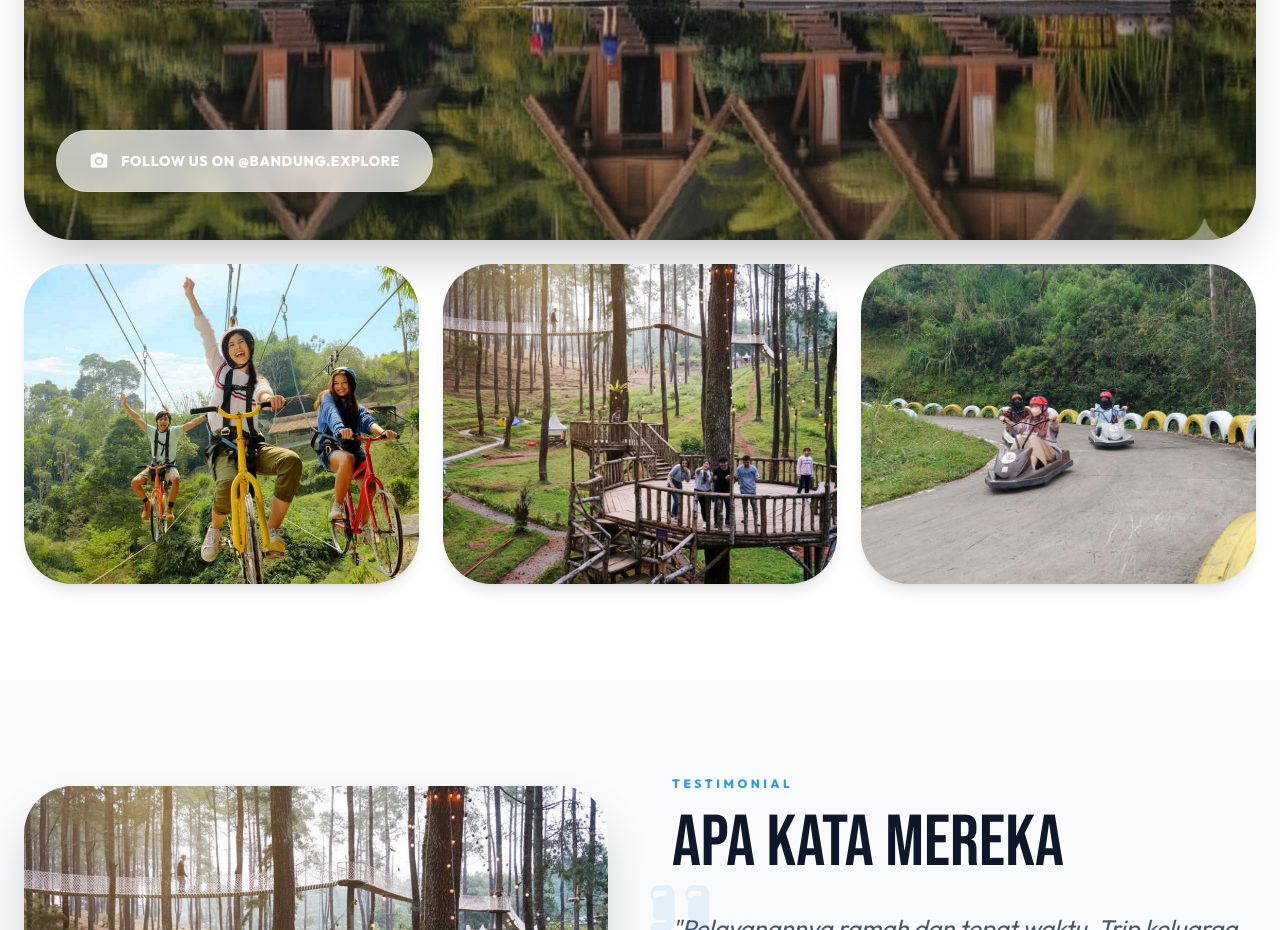
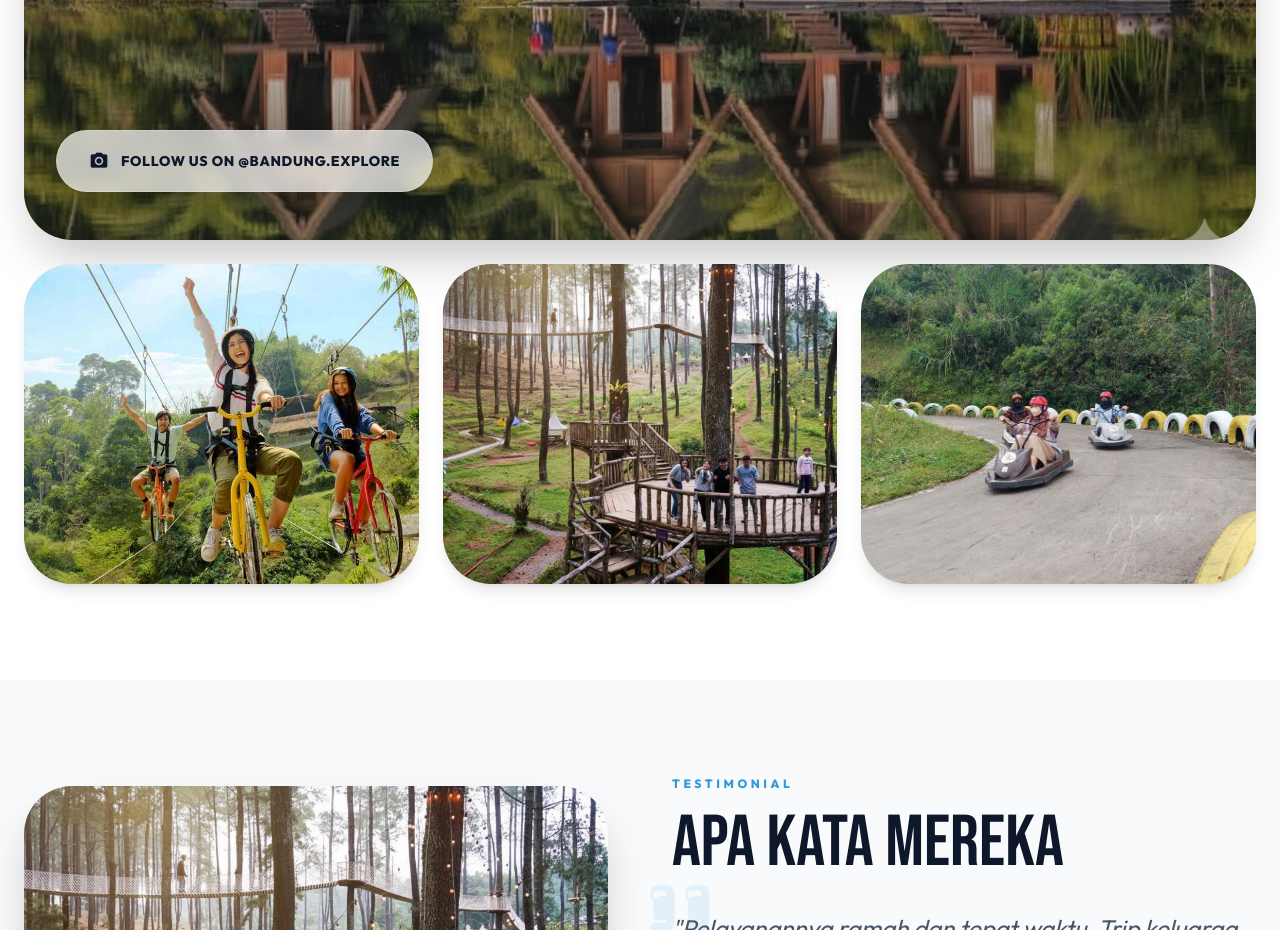
Before and after one commit to ramdotcode/bandung-explore, a website: page index.html in a window 1280 px wide. Shown: the part 5680-6610 px from the top of the page. Drawn offline with nearby package versions, Linux system fonts and the light colour scheme.

Commit message:
Fix Instagram button text color to be theme-aware

```diff
--- a/index.html
+++ b/index.html
@@ -533,7 +533,7 @@ Pilih paketnya, kami urus semuanya.</p>
             <img alt="Momen Wisata Utama" class="w-full h-full object-cover group-hover:scale-105 transition-transform duration-1000" src="assets/images/galeri-utama-wisata.jpeg"/>
             <div class="absolute inset-0 bg-black/20 group-hover:bg-black/0 transition-colors duration-500"></div>
             <div class="absolute bottom-12 left-1/2 -translate-x-1/2 md:left-8 md:translate-x-0">
-                <button class="glass text-white px-8 py-4 rounded-full flex items-center gap-3 hover:bg-white hover:text-slate-900 transition-all shadow-xl group/btn">
+                <button class="glass text-slate-900 dark:text-white px-8 py-4 rounded-full flex items-center gap-3 hover:bg-white dark:hover:bg-slate-800 hover:text-slate-900 dark:hover:text-white transition-all shadow-xl group/btn">
                     <span class="material-icons text-xl group-hover/btn:rotate-12 transition-transform">camera_alt</span>
                     <span class="text-sm font-bold uppercase tracking-wider">Follow us on @bandung.explore</span>
                 </button>
```
